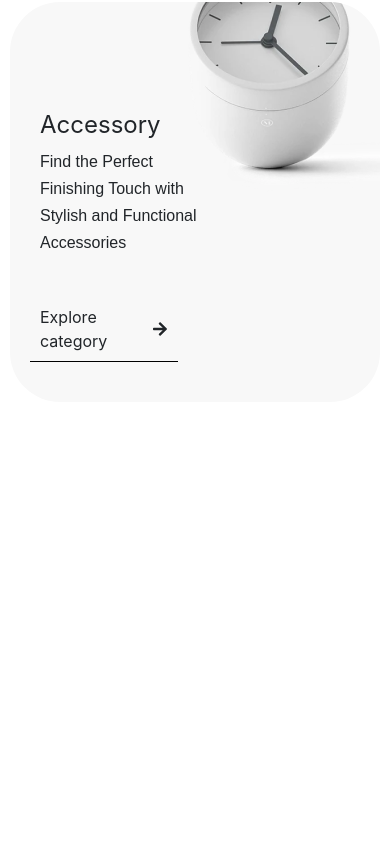
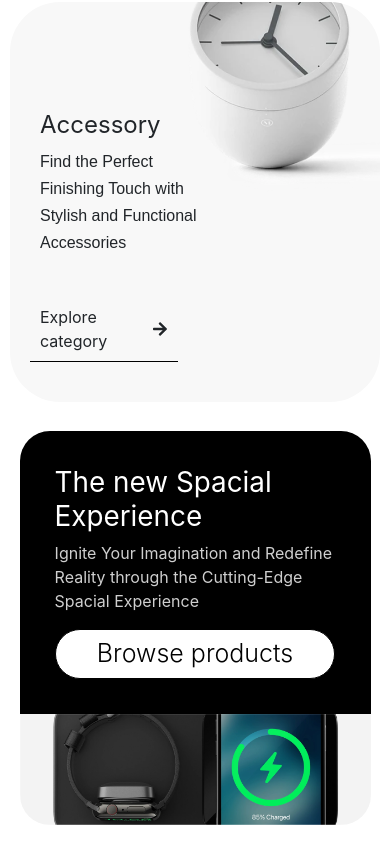
Before and after one commit to MuhammadAliashraf/Tech-wave, a React (Create React App) app: page / in a window 390 px wide. Shown: the part 2108-2952 px from the top of the page. Before the commit the page ends 2520 px from the top, so only its background shows below. Built offline with nearby package versions, Linux system fonts and the light colour scheme; the HTML template or start-up script is replaced by a standard one.

Commit message:
Sepcial section

```diff
--- /dev/null
+++ b/src/Components/Experience/Experience.js
@@ -0,0 +1,30 @@
+import React from 'react'
+import styles from "./Experience.module.css"
+import image14 from "../../images/image (14).png"
+import MyButton from '../button/MyButton'
+import Fade from "react-reveal"
+function Experience() {
+  return (
+        <Fade bottom>
+
+        <div className={styles.main}>
+        <div>
+           <div className={styles.topcontainer} >
+            <div className={styles.content} >
+              <h1>The new Spacial Experience</h1>
+              <p className={styles.para} >Ignite Your Imagination and Redefine Reality through the Cutting-Edge Spacial Experience</p>
+              <div className={styles.btn} >
+              <MyButton white label="Browse products"  />
+              </div>
+            </div>
+            </div>
+           <div className={styles?.imagecontainer} >
+              <img  src={image14} />
+            </div>
+        </div>
+    </div>
+        </Fade>
+  )
+}
+
+export default Experience
--- /dev/null
+++ b/src/Components/Experience/Experience.module.css
@@ -0,0 +1,56 @@
+.main {
+    display: flex;
+    align-items: center;
+    justify-content: center;
+    margin: 5%;
+    border-radius: 30px;
+    overflow: hidden;
+}
+
+.topcontainer {
+    background-color: black;
+    width: 100%;
+    /* height: 50vh; */
+    position: relative;
+}
+
+.content h1 {
+    color: white;
+    font-weight: 400;
+}
+
+.para {
+    color: #cfcfcf;
+}
+
+.content {
+    padding: 5%;
+}
+
+.btn {
+    width: 20%;
+}
+
+.imagecontainer {
+    /* margin-bottom: 2rem; */
+}
+
+/* Media Query to resize the .main box */
+@media (max-width: 767px) {
+    .main {
+        width: 90%; /* Adjust the width of the .main box for smaller screens */
+    }
+
+    .content {
+        padding:10%; /* Adjust content padding for smaller screens */
+    }
+
+    .btn {
+        width: 100%; /* Adjust button width for smaller screens */
+    }
+
+    .imagecontainer img {
+        max-width: 100%; /* Ensure the image does not exceed its container width */
+        height: auto; /* Maintain image aspect ratio */
+    }
+}
--- a/src/Pages/Home/Home.js
+++ b/src/Pages/Home/Home.js
@@ -7,6 +7,7 @@ import Gear from "../../images/image (11).png"
 import Gear1 from "../../images/image (7).png"
 import Watch from "../../images/image.png"
 import { useState } from 'react'
+import Experience from '../../Components/Experience/Experience'
 function Home() {
   const[data,setdata]=useState([
     {
@@ -38,6 +39,7 @@ function Home() {
     <div>
       <HeroSection/>
       <Category Data={data}/>
+      <Experience/>
     </div>
   )
 }
```
Also changed, not shown: src/Components/HeroSection/HeroSection.js (line endings or trailing spaces).
